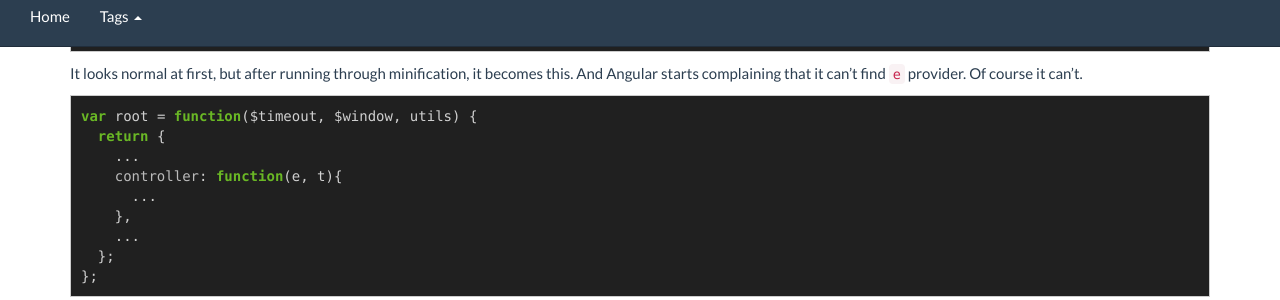
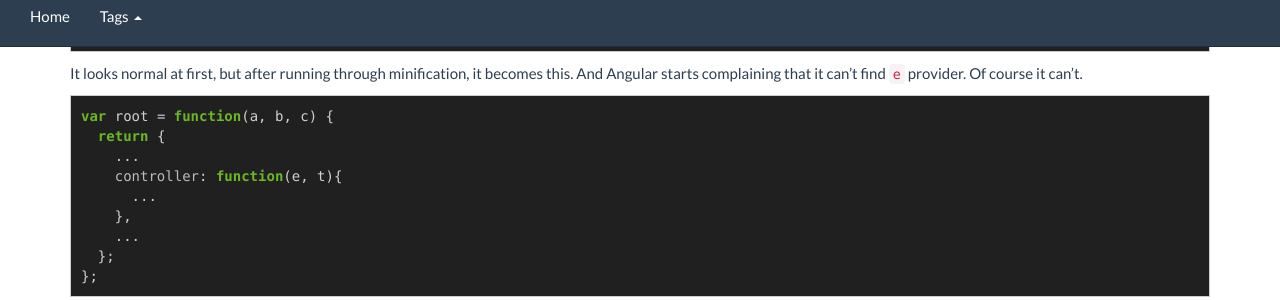
Before and after one commit to laoshanlung/laoshanlung.github.io, a Jekyll site: the page built from _posts/2015-05-16-angular-and-minification.markdown, in a window 1280 px wide. Shown: the part 853-1153 px from the top of the page. Built offline with Jekyll 4.4.1, drawn with Linux system fonts in a browser that asks for light colours; nearby versions of some CDN libraries; Markdown is read by kramdown in place of the engine named in the settings; comment, search, counter and statistics services are not loaded.

Commit message:
Update code

```diff
--- a/_posts/2015-05-16-angular-and-minification.markdown
+++ b/_posts/2015-05-16-angular-and-minification.markdown
@@ -48,7 +48,7 @@ var root = function($timeout, $window, utils) {
 It looks normal at first, but after running through minification, it becomes this. And Angular starts complaining that it can't find `e` provider. Of course it can't.
 
 {% highlight javascript %}
-var root = function($timeout, $window, utils) {
+var root = function(a, b, c) {
   return {
     ...
     controller: function(e, t){
```
